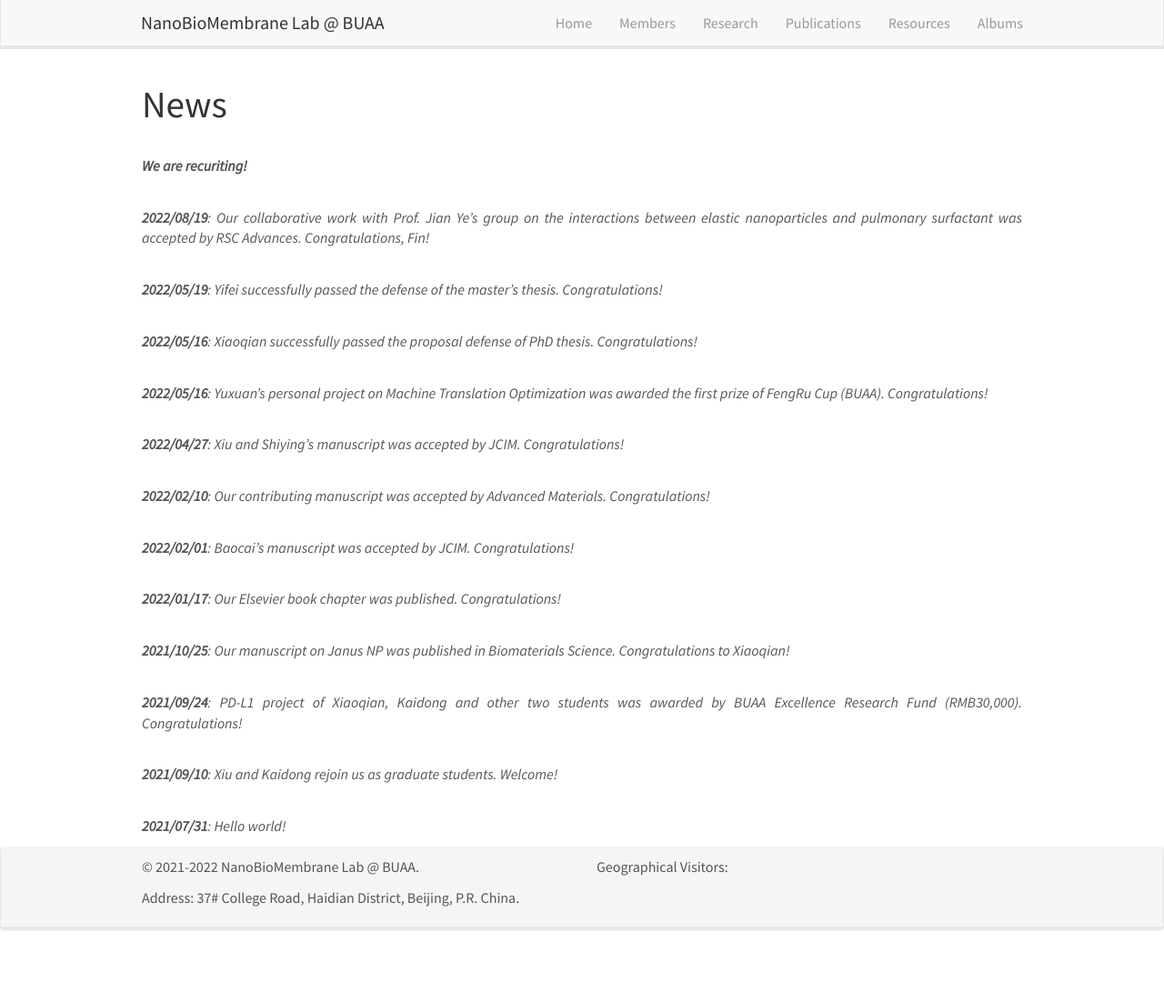
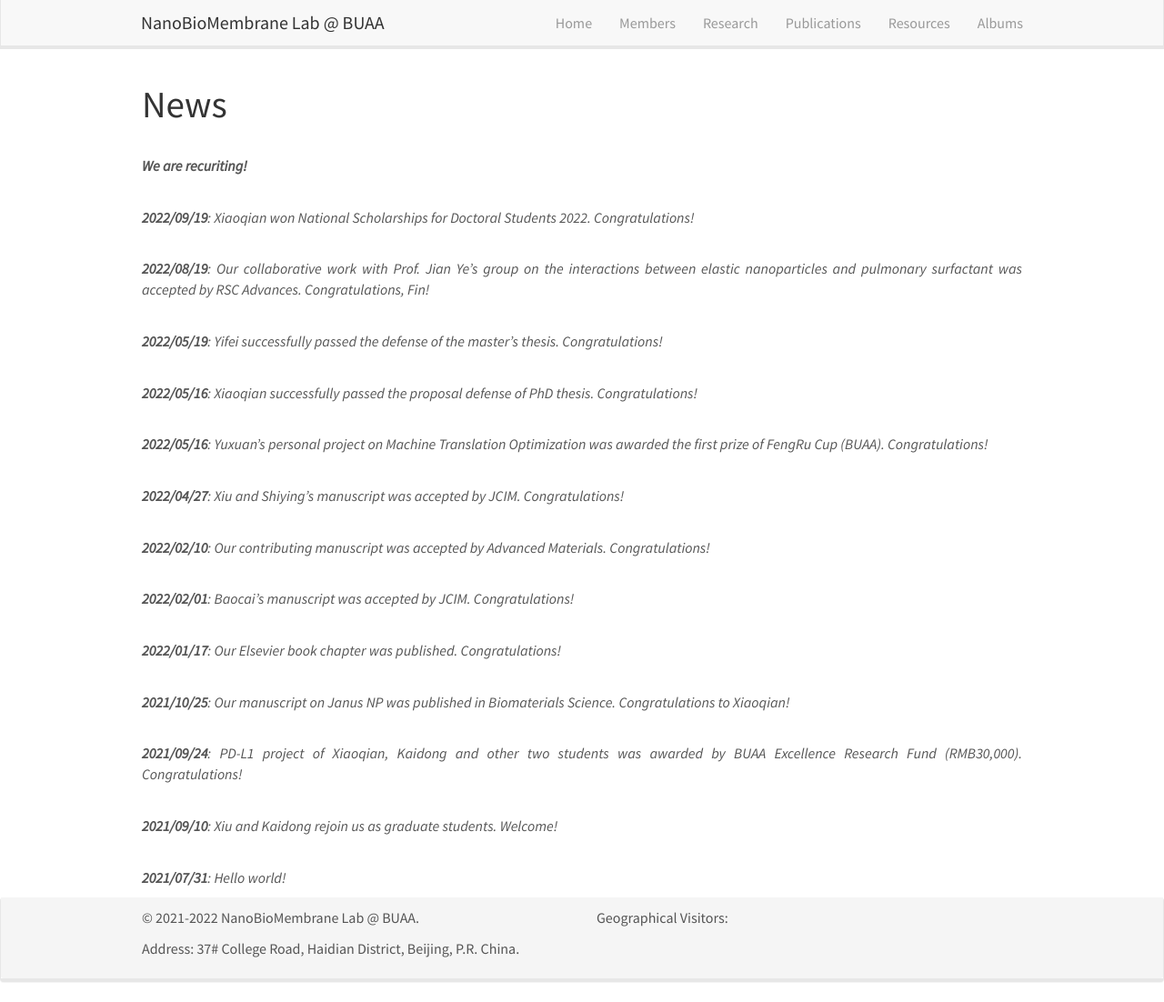
Before and after one commit to linxubo/linxubo.github.io, a Jekyll site: the page built from _pages/news.md, in a window 1280 px wide and 1102 px high. Shown: the whole window at 91% size. Built offline with Jekyll 4.4.1, drawn with Linux system fonts in a browser that asks for light colours; nearby versions of some CDN libraries; a script that is not in the unit is left out.

Commit message:
Update news.yml

```diff
--- a/_data/news.yml
+++ b/_data/news.yml
@@ -1,5 +1,6 @@
 - headline: <b> We are recuriting!</b>
 
+- headline: "<b>2022/09/19</b>: Xiaoqian won National Scholarships for Doctoral Students 2022. Congratulations!"
 - headline: "<b>2022/08/19</b>: Our collaborative work with Prof. Jian Ye's group on the interactions between elastic nanoparticles and pulmonary surfactant was accepted by RSC Advances. Congratulations, Fin!"
 - headline: "<b>2022/05/19</b>: Yifei successfully passed the defense of the master's thesis. Congratulations!"
 - headline: "<b>2022/05/16</b>: Xiaoqian successfully passed the proposal defense of PhD thesis. Congratulations!"
```
